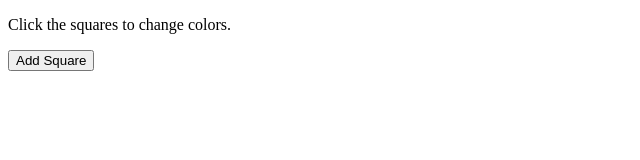
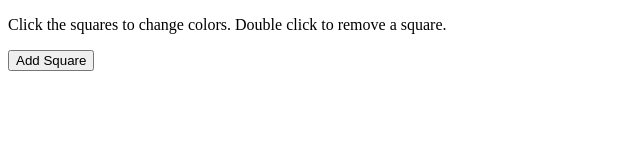
Before and after one commit to BlakeLReeves/dom-dom-drills, a plain HTML site: page index.html in a window 1280 px wide. Shown: the whole page, without its empty margins (0-640 px from the left). Drawn offline with Linux system fonts and the light colour scheme.

Commit message:
Added instruction

```diff
--- a/index.html
+++ b/index.html
@@ -9,7 +9,7 @@
     <!-- YOUR MAY IMPORT HERE -->
 </head>
 <body>
-    <p>Click the squares to change colors.</p>
+    <p>Click the squares to change colors. Double click to remove a square.</p>
     <!-- DO NOT ADD ANY HTML HERE -->
     <script src="app.js"></script>
     <!-- YOU MAY IMPORT HERE -->
```
